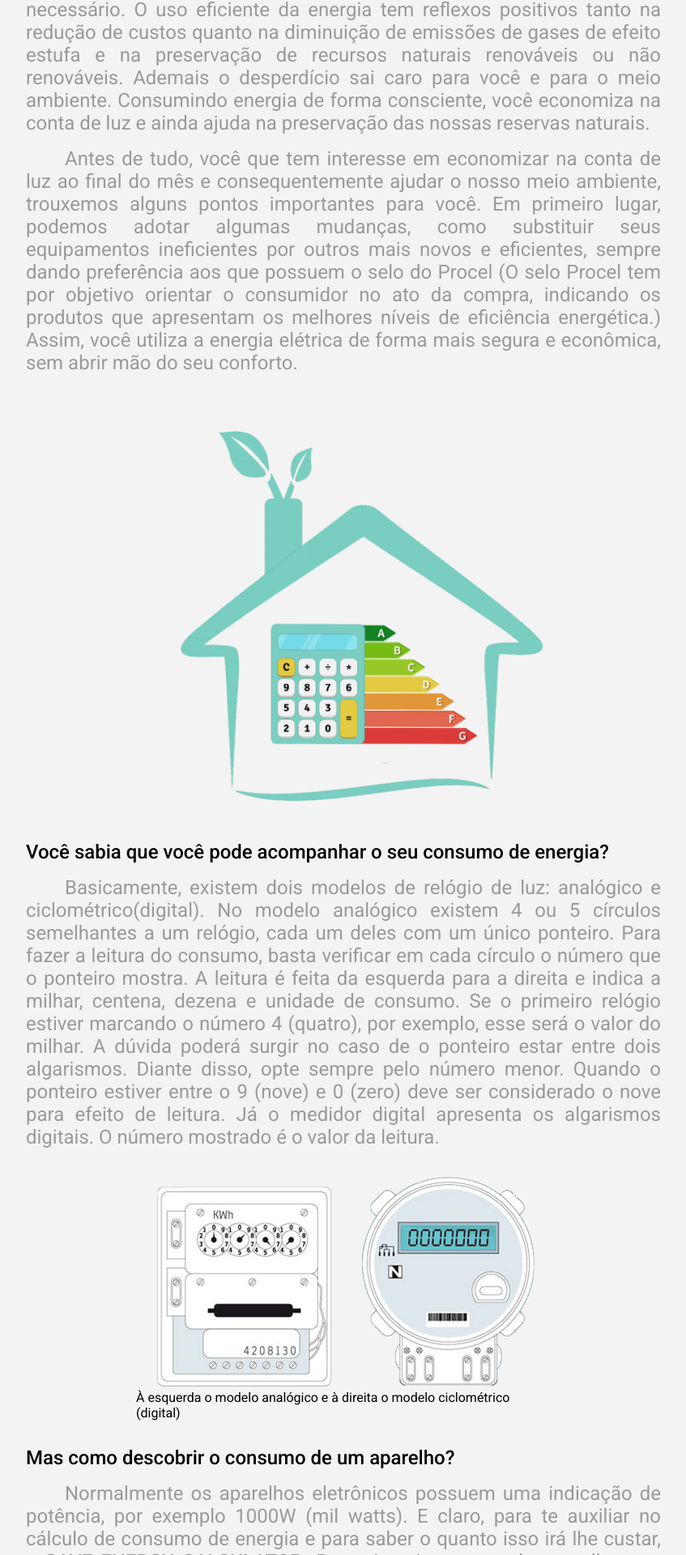
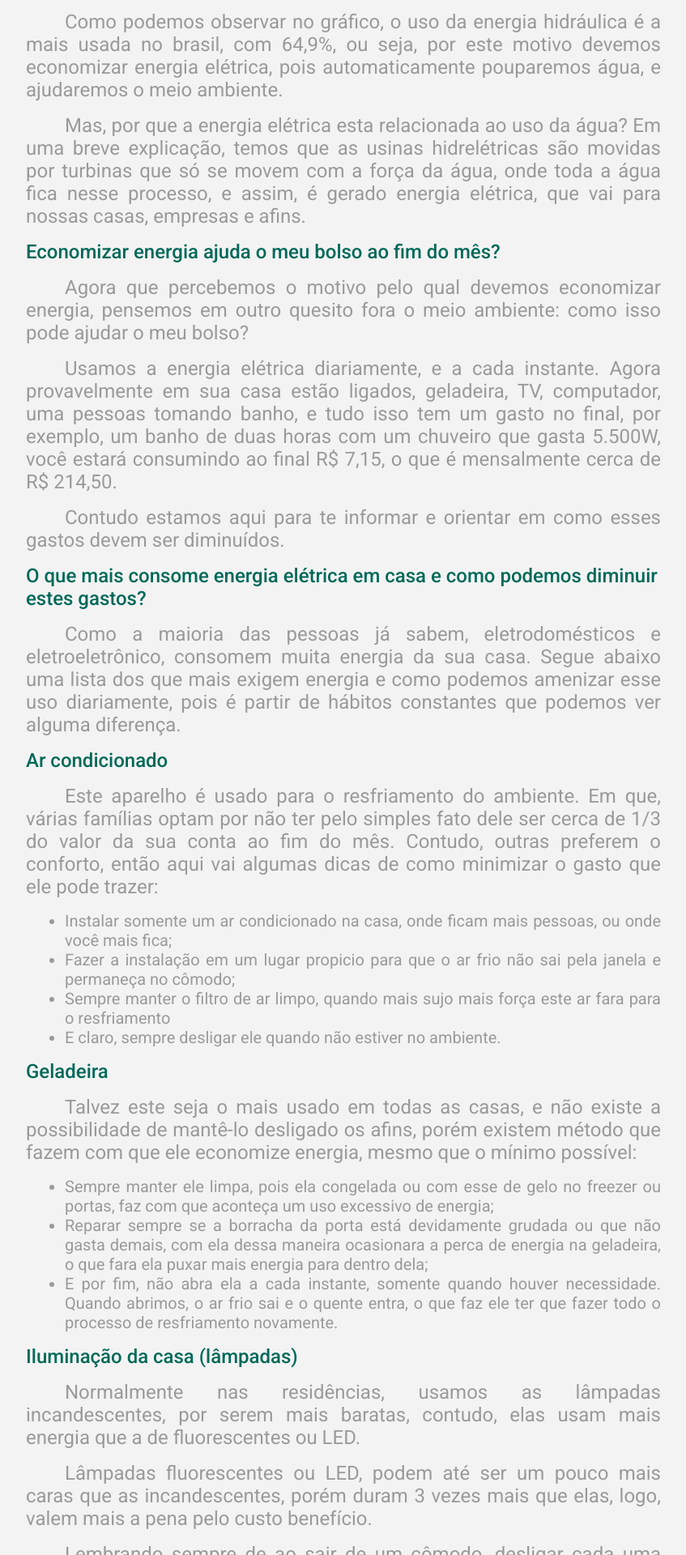
Before and after one commit to DanielSLucas/SaveEnergyCalculator, a Next.js app: page /impactsOnNature in a window 1280 px wide. Shown: the part 826-2746 px from the top of the page at 81% size, without its empty margins (216-1063 px from the left). Built offline with nearby package versions, Linux system fonts and the light colour scheme.

Commit message:
update content & styles

```diff
--- a/src/pages/impactsOnNature.tsx
+++ b/src/pages/impactsOnNature.tsx
@@ -43,97 +43,220 @@ const ImpactsOnNature: React.FC = () => {
 
           <MainSection>
             <section>
-              <h1>O Uso Eficiente de Energia</h1>
+              <h1>Por que economizar energia elétrica é importante, e por qual motivo afeta o meio ambiente?</h1>
+
+              <p>
+                O consumo consciente de água se tornou algo indispensável no
+                brasil nos últimos anos, e uma forma de equilibrar essa
+                racionalização é pelo consumo da energia elétrica, em que, o uso
+                da água é deveras muito usado em suas hidrelétricas pelo País
+              </p>
 
               <ImageContainer>
                 <div>
                   <Image
-                    width={499}
-                    height={499}
-                    src="/images/balanca.jpg"
+                    width={1122}
+                    height={718}
+                    src="/images/grafico2.png"
                   />
                 </div>
               </ImageContainer>
 
               <p>
-                Utilizar com eficiência a energia elétrica em sua casa e no seu
-                trabalho significa combater o desperdício, consumindo apenas o
-                necessário. O uso eficiente da energia tem reflexos positivos
-                tanto na redução de custos quanto na diminuição de emissões de
-                gases de efeito estufa e na preservação de recursos naturais
-                renováveis ou não renováveis. Ademais o desperdício sai caro
-                para você e para o meio ambiente. Consumindo energia de forma
-                consciente, você economiza na conta de luz e ainda ajuda na
-                preservação das nossas reservas naturais.
+                Como podemos observar no gráfico, o uso da energia hidráulica é
+                a mais usada no brasil, com 64,9%, ou seja, por este motivo
+                devemos economizar energia elétrica, pois automaticamente
+                pouparemos água, e ajudaremos o meio ambiente.
               </p>
 
               <p>
-                Antes de tudo, você que tem interesse em economizar na conta de
-                luz ao final do mês e consequentemente ajudar o nosso meio
-                ambiente, trouxemos alguns pontos importantes para você. Em
-                primeiro lugar, podemos adotar algumas mudanças, como substituir
-                seus equipamentos ineficientes por outros mais novos e eficientes,
-                sempre dando preferência aos que possuem o selo do Procel (O selo
-                Procel tem por objetivo orientar o consumidor no ato da compra,
-                indicando os produtos que apresentam os melhores níveis de eficiência
-                energética.) Assim, você utiliza a energia elétrica de forma mais
-                segura e econômica, sem abrir mão do seu conforto.
+                Mas, por que a energia elétrica esta relacionada ao uso da água?
+                Em uma breve explicação, temos que as usinas hidrelétricas são
+                movidas por turbinas que só se movem com a força da água, onde
+                toda a água fica nesse processo, e assim, é gerado energia elétrica,
+                que vai para nossas casas, empresas e afins.
               </p>
 
-              <ImageContainer>
-                <div>
-                  <Image
-                    width={1080}
-                    height={1080}
-                    src="/images/seloProcel.png"
-                  />
-                </div>
-              </ImageContainer>
-
               <h2>
-                Você sabia que você pode acompanhar o seu consumo de energia?
+                Economizar energia ajuda o meu bolso ao fim do mês?
               </h2>
 
               <p>
-                Basicamente, existem dois modelos de relógio de luz: analógico e
-                ciclométrico(digital). No modelo analógico existem 4 ou 5 círculos
-                semelhantes a um relógio, cada um deles com um único ponteiro.
-                Para fazer a leitura do consumo, basta verificar em cada círculo
-                o número que o ponteiro mostra. A leitura é feita da esquerda
-                para a direita e indica a milhar, centena, dezena e unidade de
-                consumo. Se o primeiro relógio estiver marcando o número 4 (quatro),
-                por exemplo, esse será o valor do milhar. A dúvida poderá surgir
-                no caso de o ponteiro estar entre dois algarismos. Diante disso,
-                opte sempre pelo número menor. Quando o ponteiro estiver entre o
-                9 (nove) e 0 (zero) deve ser considerado o nove para efeito de
-                leitura. Já o medidor digital apresenta os algarismos digitais.
-                O número mostrado é o valor da leitura.
+                Agora que percebemos o motivo pelo qual devemos economizar energia,
+                pensemos em outro quesito fora o meio ambiente: como isso pode
+                ajudar o meu bolso?
               </p>
 
-              <ImageContainer>
-                <div>
-                  <Image
-                    width={483}
-                    height={266}
-                    src="/images/relogioDeLuz.png"
-                  />
-                  <span>
-                    À esquerda o modelo analógico e à direita o modelo ciclométrico (digital)
-                  </span>
-                </div>
-              </ImageContainer>
+              <p>
+                Usamos a energia elétrica diariamente, e a cada instante. Agora
+                provavelmente em sua casa estão ligados, geladeira, TV, computador,
+                uma pessoas tomando banho, e tudo isso tem um gasto no final, por
+                exemplo, um banho de duas horas com um chuveiro que gasta 5.500W,
+                você estará consumindo ao final R$ 7,15, o que é mensalmente cerca
+                de R$ 214,50.
+              </p>
+
+              <p>
+                Contudo estamos aqui para te informar e orientar em como esses
+                gastos devem ser diminuídos.
+              </p>
 
               <h2>
-                Mas como descobrir o consumo de um aparelho?
+                O que mais consome energia elétrica em casa e como podemos diminuir estes gastos?
               </h2>
 
               <p>
-                Normalmente os aparelhos eletrônicos possuem uma indicação de
-                potência, por exemplo 1000W (mil watts). E claro, para te auxiliar
-                no cálculo de consumo de energia e para saber o quanto isso irá
-                lhe custar, o <strong>SAVE ENERGY CALCULATOR</strong>. Basta inserir o nome do
-                aparelho, sua potência e a(s) hora(s) de uso na calculadora que
-                fornecemos o resultado.
+                Como a maioria das pessoas já sabem, eletrodomésticos e eletroeletrônico,
+                consomem muita energia da sua casa. Segue abaixo uma lista dos
+                que mais exigem energia e como podemos amenizar esse uso diariamente,
+                pois é partir de hábitos constantes que podemos ver alguma diferença.
+              </p>
+
+              <article>
+                <h2>Ar condicionado</h2>
+                <p>
+                  Este aparelho é usado para o resfriamento do ambiente.
+                  Em que, várias famílias optam por não ter pelo simples
+                  fato dele ser cerca de 1/3 do valor da sua conta ao fim do
+                  mês. Contudo, outras preferem o conforto, então aqui vai
+                  algumas dicas de como minimizar o gasto que ele pode trazer:
+                    </p>
+                <ul>
+                  <li>
+                    Instalar somente um ar condicionado na casa, onde ficam
+                    mais pessoas, ou onde você mais fica;
+                      </li>
+                  <li>
+                    Fazer a instalação em um lugar propicio para que o ar
+                    frio não sai pela janela e permaneça no cômodo;
+                      </li>
+                  <li>
+                    Sempre manter o filtro de ar limpo, quando mais sujo mais
+                    força este ar fara para o resfriamento
+                      </li>
+                  <li>
+                    E claro, sempre desligar ele quando não estiver no ambiente.
+                      </li>
+                </ul>
+              </article>
+
+              <article>
+                <h2>Geladeira</h2>
+                <p>
+                  Talvez este seja o mais usado em todas as casas, e não existe
+                  a possibilidade de mantê-lo desligado os afins, porém existem
+                  método que fazem com que ele economize energia, mesmo que o
+                  mínimo possível:
+                </p>
+                <ul>
+                  <li>
+                    Sempre manter ele limpa, pois ela congelada ou com esse de
+                    gelo no freezer ou portas, faz com que aconteça um uso
+                    excessivo de energia;
+                  </li>
+                  <li>
+                  	Reparar sempre se a borracha da porta está devidamente
+                    grudada ou que não gasta demais, com ela dessa maneira
+                    ocasionara a perca de energia na geladeira, o que fara ela
+                    puxar mais energia para dentro dela;
+                  </li>
+                  <li>
+                  	E por fim, não abra ela a cada instante, somente quando
+                    houver necessidade. Quando abrimos, o ar frio sai e o quente
+                    entra, o que faz ele ter que fazer todo o processo de
+                    resfriamento novamente.
+                  </li>
+                </ul>
+              </article>
+
+              <article>
+                <h2>Iluminação da casa (lâmpadas)</h2>
+                <p>
+                  Normalmente nas residências, usamos as lâmpadas incandescentes,
+                  por serem mais baratas, contudo, elas usam mais energia que a
+                  de fluorescentes ou LED.
+                </p>
+                <p>
+                  Lâmpadas fluorescentes ou LED, podem até ser um pouco mais
+                  caras que as incandescentes, porém duram 3 vezes mais que
+                  elas, logo, valem mais a pena pelo custo benefício.
+                </p>
+                <p>
+                  Lembrando sempre de ao sair de um cômodo, desligar cada uma delas.
+                </p>
+              </article>
+
+              <article>
+                <h2>Chuveiro</h2>
+                <p>
+                  Todos sabemos que tomar banho é uma das horas mais satisfatórias
+                  do dia, e sabemos também que é um dos eletrodomésticos que mais
+                  consomem energia, logo devemos emendar a nossa satisfação com o
+                  que é necessário, a diminuição do consumo.
+                </p>
+                <ul>
+                  <li>
+                    Tomar banho de até 15 minutos é o necessário para manter uma base de gasto boa;
+                  </li>
+                  <li>
+                  	Sempre limpar os buracos que pelos quais a água sai, para aumentar a vazão;
+                  </li>
+                  <li>
+                    Se possível, tomar banho no modo verão, pois ele pode economizar 30% da sua energia;
+                  </li>
+                  <li>
+                  	E claro, verificar se a resistência que vai usar no seu chuveiro
+                    é verdadeira e adequada para o se modelo.
+                  </li>
+                </ul>
+              </article>
+
+              <article>
+                <h2>Para eletrodomésticos em gerais</h2>
+                <ul>
+                  <li>
+                  	Sempre comprar eletrodomésticos com o selo Procel, para maior garantia;
+                  </li>
+                  <li>
+                    Nunca durma com a TV ligada, se possível adicione o modo em que
+                    ela desliga em determinada hora e liga em outra, para não a
+                    ver casos que você se esqueça;
+                  </li>
+                  <li>
+                  	Evite lavar roupas uma por uma, faça um acúmulo delas, isso poupara tempo e energia;
+                  </li>
+                  <li>
+                    E, após o uso de micro-ondas, DVDs e afins, desligue na tomada,
+                    pois mesmo com a luz vermelha de “desligado”, eles gastarão energia.
+                  </li>
+                </ul>
+              </article>
+
+              <h2>Sobre o selo de economia PROCEL ser tão importante</h2>
+
+              <p>
+                O selo PROCEL (Centro Brasileiro de Informação em eficiência
+                energética), tem como objetivo nos mostrar quais são os
+                eletrodomésticos que usam menos energia.
+              </p>
+
+              <p>
+                Ele funciona da seguinte maneira: é adicionado este selo, como
+                da imagem a cima, em cada eletrodoméstico que é submetido a
+                teste pela Eletrobras, onde são situados de A a G, sendo A uma
+                economia muito boa e G nem tão recomendado assim, porém, melhor
+                que um produto que não tem nenhum selo de confiança.
+              </p>
+
+              <p>
+                Com estes testes, seu aparelho chega a economizar cerca de 8,8%
+                de consumo em energia elétrica em geral.
+              </p>
+
+              <p>
+                Logo, sempre que for comprar um produto novo, procure o selo da
+                PROCEL, além de ser mais sustentável, economizará uma quantia
+                boa ao fim do mês.
               </p>
             </section>
           </MainSection>
--- a/src/styles/pages/ImpactsOnNature.ts
+++ b/src/styles/pages/ImpactsOnNature.ts
@@ -49,6 +49,11 @@ export const MainSection = styled.div`
       margin-bottom: 1rem;
     }
 
+    h2 {
+      margin: 1rem 0;
+      color: #006959;
+    }
+
     img {
       width: 100%;
       height: auto;
@@ -59,6 +64,14 @@ export const MainSection = styled.div`
       margin-top: 1rem;
       text-align: justify;
       text-indent: 3rem;
+      color: #9a9a9a;
+    }
+
+    article ul {
+      margin-left: 3rem;
+      font-size: 1.25rem;
+      margin-top: 1rem;
+      text-align: justify;
       color: #9a9a9a;
     }
   }
```
Also changed, not shown: src/styles/pages/SmartGrid.ts (+2 -5 lines), public/images/grafico2.png (added).
